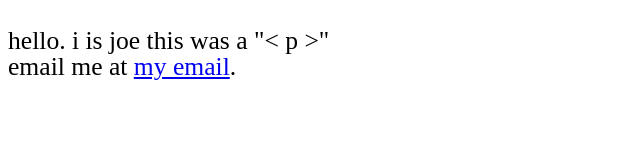
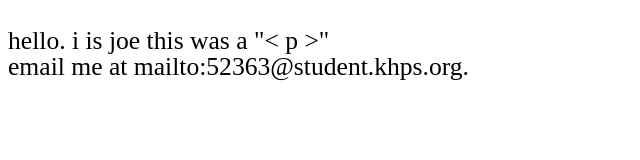
Before and after one commit to KHMS-Web-Design/The-chaotic-web, a plain HTML site: page sub_pages/contact-me.html in a window 1280 px wide. Shown: the whole page, without its empty margins (0-640 px from the left). Drawn offline with Linux system fonts and the light colour scheme.

Commit message:
email fix

```diff
--- a/sub_pages/contact-me.html
+++ b/sub_pages/contact-me.html
@@ -10,7 +10,7 @@
 <body>
 
 <p>hello. i is joe this was a "< p >"</p>
-<p>email me at <a href="mailto:52363@student.khps.org">my email</a>.</p>
+<p>email me at <a>mailto:52363@student.khps.org</a>.</p>
 
 </body>
 </html>
```
